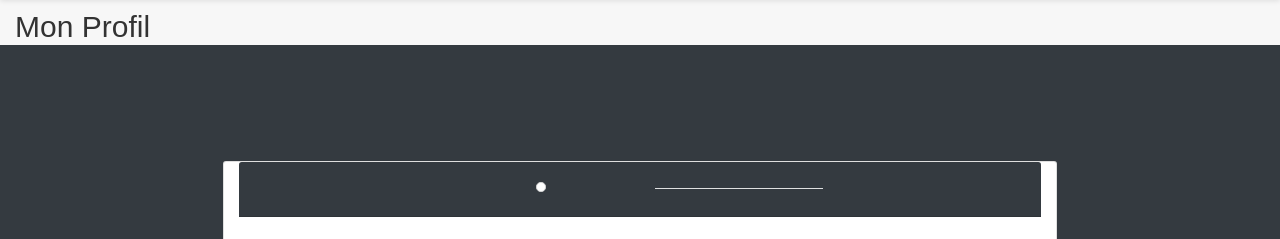
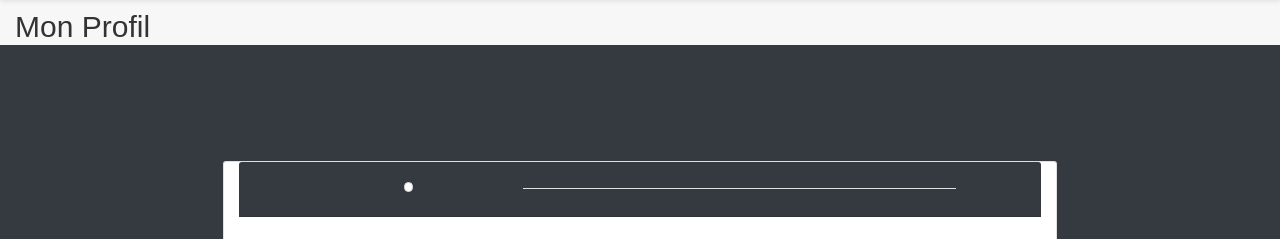
Before and after one commit to edanzoung/ecommerce-store, a Django app: page /accounts/mon_profil/ in a window 1280 px wide. Shown: the part 177-416 px from the top of the page. Run offline with Django 3.2, Linux system fonts and the light colour scheme; data that the repository does not hold is empty; some libraries are stand-ins or nearby versions.

Commit message:
Update mon-profil.html

```diff
--- a/templates/mon-profil.html
+++ b/templates/mon-profil.html
@@ -12,19 +12,19 @@
     <div class=" card col-lg-8">
         <div class="card-header bg-dark text-center text-light">
             <div class="row">
-                <div class="col-lg-3">
+                <div class="col-lg-1">
                 </div>
                 <div class="col-lg-3">
                     <img class="img-thumbnail rounded-circle" src="{{userprofile.profile_picture.url}}">
                 </div>
 
-                <div class="col-lg-3">
+                <div class="col-lg-7">
                     <span class="font-weight-bold text-light">{{userprofile.user.username}}</span>
                     <hr class="bg-light">
                     <span class="text-light">{{userprofile.user.email}}</span>
                 </div>
 
-                <div class="col-lg-3">
+                <div class="col-lg-1">
                 </div>
             </div>
             <span> </span>
```
